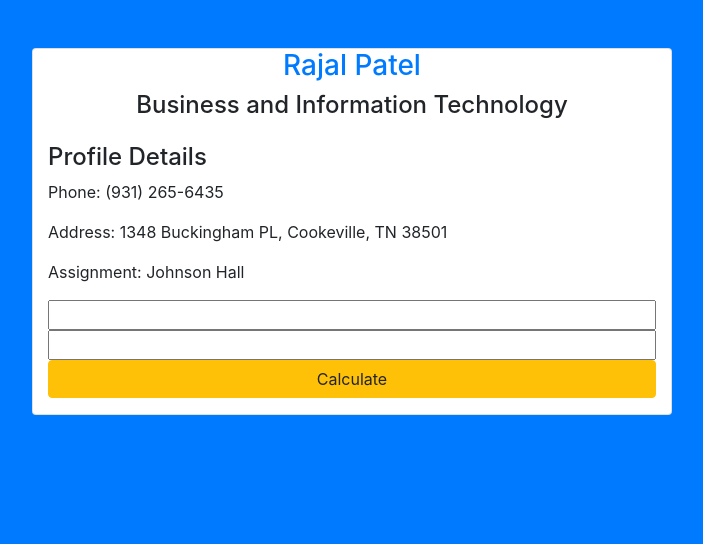
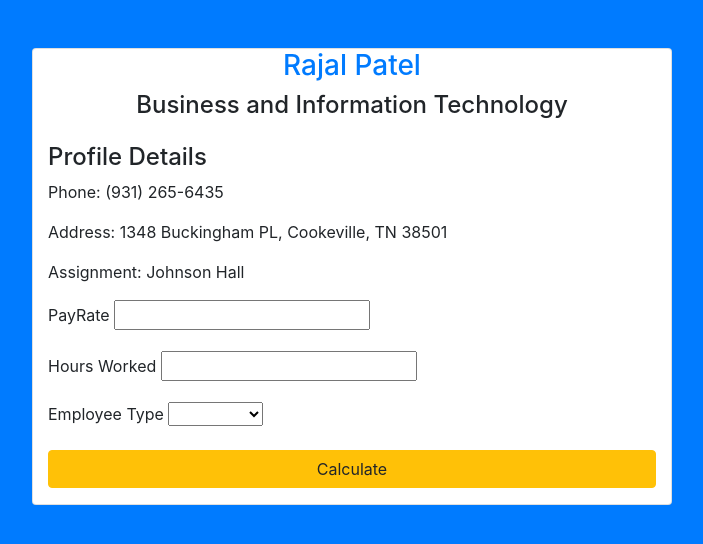
Before and after one commit to rajalpersonal/DS3870, a plain HTML site: page ProfileExample/index.html in a window 1280 px wide. Shown: the whole page, without its empty margins (288-991 px from the left). Drawn offline with Linux system fonts and the light colour scheme.

Commit message:
Class 9/8

```diff
--- a/ProfileExample/index.html
+++ b/ProfileExample/index.html
@@ -18,8 +18,24 @@
         <p>Address: 1348 Buckingham PL, Cookeville, TN 38501</p>
         <p>Assignment: Johnson Hall</p>
 
-        <input id = "txtPayRate">
-        <input id = "txtHours">
+        <div class = "form-group" id = "divHours">
+            <label for = "txtPayRate">PayRate</label>
+            <input id = "txtPayRate">
+        </div>
+
+        <div class = "form-group" id = "divHours">
+            <label for = "txtHours">Hours Worked</label>
+            <input id = "txtHours">
+        </div>
+
+        <div class = "form-group">
+            <label for = "cboEmployeeType">Employee Type</label>
+            <select id = "cboEmployeeType">
+                <option></option>
+                <option value= "FULL">Full Time</option>
+                <option value= "PART">Part Time</option>
+            </select>
+        </div>
 
         <button type = "button" id = "btnTest" class = "btn btn-warning mb-3"> Calculate</button>
 
--- a/ProfileExample/js/app.js
+++ b/ProfileExample/js/app.js
@@ -6,3 +6,11 @@ $('#btnTest').click(function() {
 
     console.log(decHours * decRate);
 });
+$('#cboEmployeeType').change(function() {
+    if($('#cboEmployeeType').val() == 'FULL'){
+        $('#divHours').slideUp();
+        //$('#divHours').css('display','none');
+    } else {
+        $('#divHours').slideDown();
+    }
+})
```
Also changed, not shown: 1 other file.
